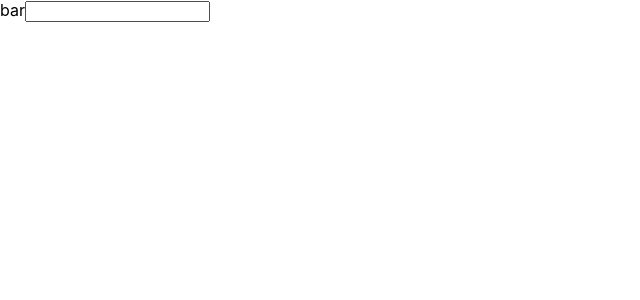
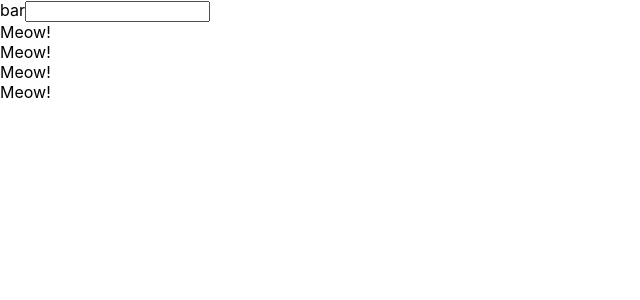
Before and after one commit to guroguro33/udemy-react-redux-crud-application, a React (Create React App) app: page / in a window 1280 px wide. Shown: the top 300 px of the page, without its empty margins (0-640 px from the left). Built offline with nearby package versions, Linux system fonts and the light colour scheme.

Commit message:
create class component and functional component

```diff
--- a/src/App.js
+++ b/src/App.js
@@ -1,8 +1,26 @@
-import React from 'react';
+import React, { Component } from 'react';
 import './App.css';
 
+// Classコンポーネント
+// class App extends Component {
+//   render() {
+//     return (
+//       <React.Fragment>
+//         <label htmlFor="bar">bar</label>
+//         <input
+//           type="text"
+//           id="bar"
+//           onChange={() => {
+//             console.log('I am Changed!');
+//           }}
+//         />
+//       </React.Fragment>
+//     );
+//   }
+// }
+
+// Functionコンポーネント
 function App() {
-  //   const greeting = 'Hi!!!!';
   const dom = (
     <React.Fragment>
       <label htmlFor="bar">bar</label>
@@ -13,9 +31,17 @@ function App() {
           console.log('I am Clicked!');
         }}
       />
+      <Cat />
+      <Cat />
+      <Cat />
+      <Cat />
     </React.Fragment>
   );
   return dom;
 }
 
+const Cat = () => {
+  return <div>Meow!</div>;
+};
+
 export default App;
```
Also changed, not shown: 1 other file (tests, documents, lock files or other folders).
